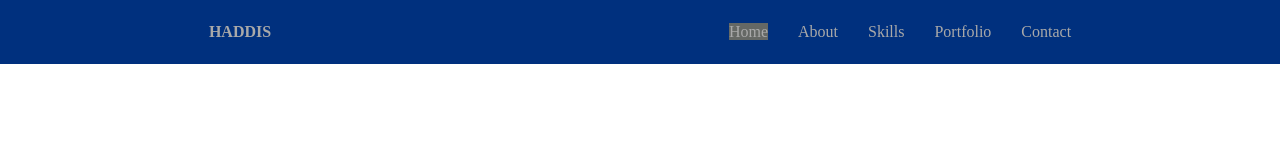
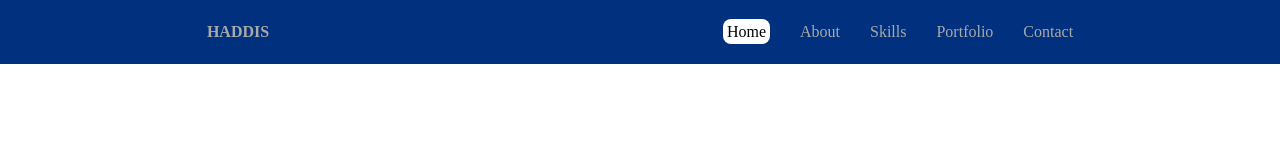
Before and after one commit to Kumilachew-g/react-navbar, a React (Create React App) app: page / in a window 1280 px wide. In both pictures the pointer is over the link "Home". Shown: the top 160 px of the page. Built offline with nearby package versions, Linux system fonts and the light colour scheme.

Commit message:
Update navbar component styling

```diff
--- a/src/components/Navbar.css
+++ b/src/components/Navbar.css
@@ -27,7 +27,10 @@ a {
 }
 
 .nav-link:hover {
-  background-color: #656865;
+  background-color: #fff;
+  color: #000;
+  border-radius: 8px;
+  padding: 4px;
 }
 
 .nav-brand {
```
